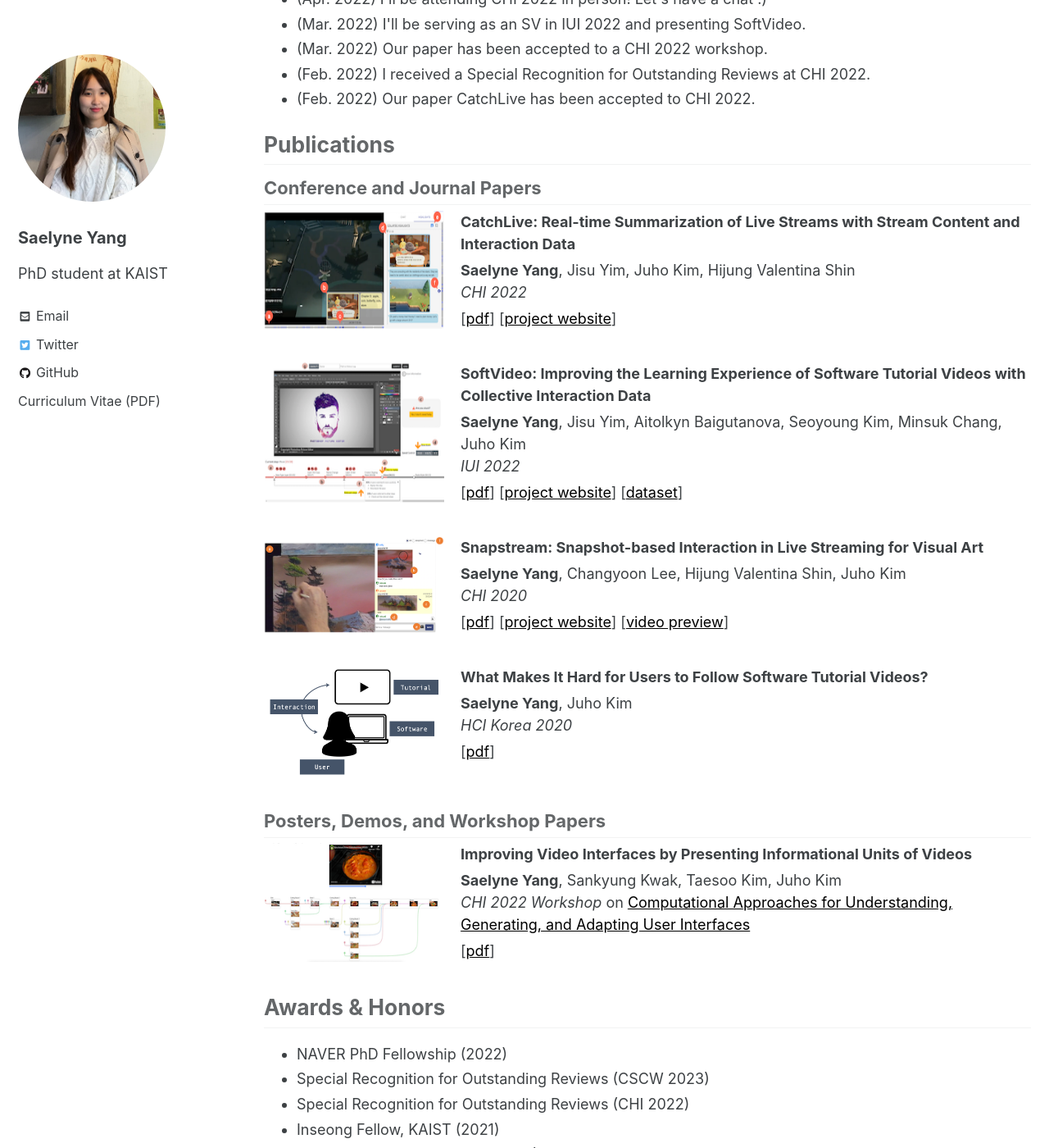
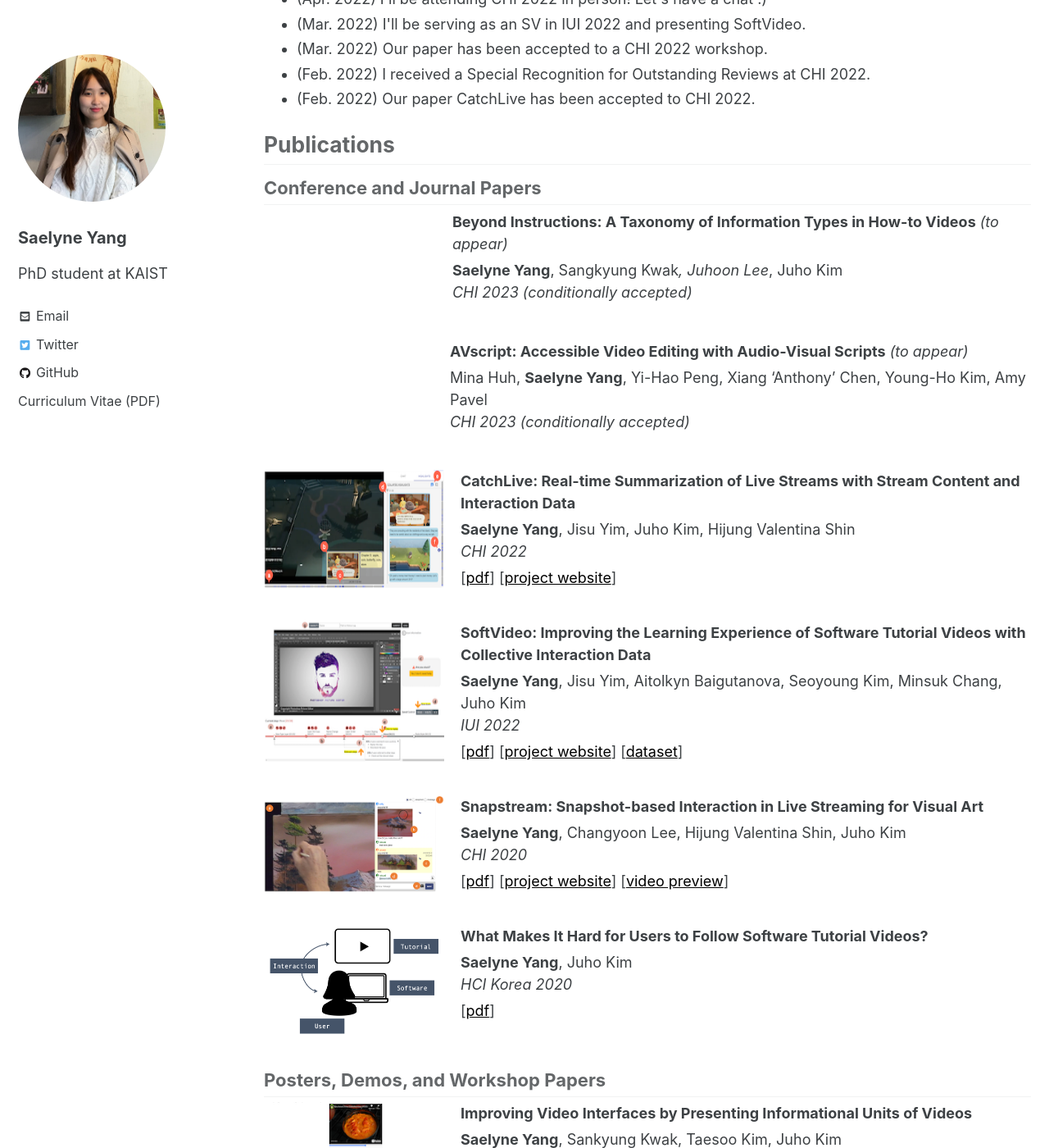
Before and after one commit to saelyne/saelyne-website, a Jekyll site: the page built from index.html, in a window 1280 px wide and 1400 px high, scrolled down 401 px. Shown: the whole window at 82% size. Built offline with Jekyll 4.4.1, drawn with Linux system fonts in a browser that asks for light colours; cached includes are drawn as plain includes; the list of posts is cut into pages by our own code; some of the changed text lies outside the part shown.

Commit message:
publications added

```diff
--- a/_data/experiences.yml
+++ b/_data/experiences.yml
@@ -1,8 +1,8 @@
-- position: "Reserach Intern, Fundamental Research Lab"
+- position: "Reserach Intern, Advanced ML Lab"
   affiliation: "LG AI Research"
   link: "https://www.lgresearch.ai/"
   mentor: "Prof. Moontae Lee"
-  date: "Oct. 2022 - present"
+  date: "Oct. 2022 - Feb. 2023"
 - position: "Reserach Intern, Creative Technologies Lab"
   affiliation: "Adobe Research"
   link: "https://research.adobe.com/"
--- a/_data/publications.yml
+++ b/_data/publications.yml
@@ -1,3 +1,21 @@
+- title: "Beyond Instructions: A Taxonomy of Information Types in How-to Videos"
+  author: "**Saelyne Yang**, Sangkyung Kwak*, Juhoon Lee*, Juho Kim"
+  venue: "CHI 2023 (conditionally accepted)"
+  year: 2023
+  type: conference
+  img: ""
+  materials:
+  award: ""
+  link: ""
+- title: "AVscript: Accessible Video Editing with Audio-Visual Scripts"
+  author: "Mina Huh, **Saelyne Yang**, Yi-Hao Peng, Xiang 'Anthony' Chen, Young-Ho Kim, Amy Pavel"
+  venue: "CHI 2023 (conditionally accepted)"
+  year: 2023
+  type: conference
+  img: ""
+  materials:
+  award: ""
+  link: ""
 - title: "CatchLive: Real-time Summarization of Live Streams with Stream Content and Interaction Data"
   author: "**Saelyne Yang**, Jisu Yim, Juho Kim, Hijung Valentina Shin"
   venue: "CHI 2022"
```
